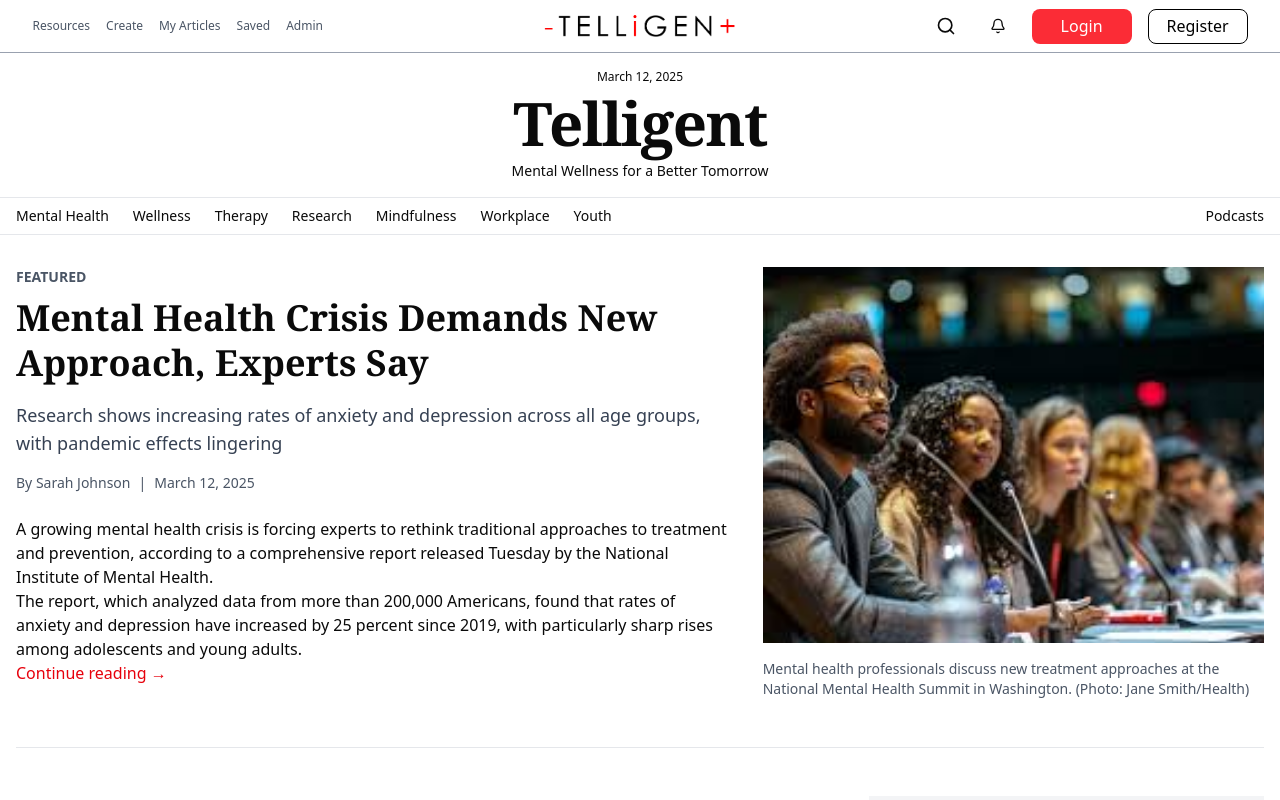
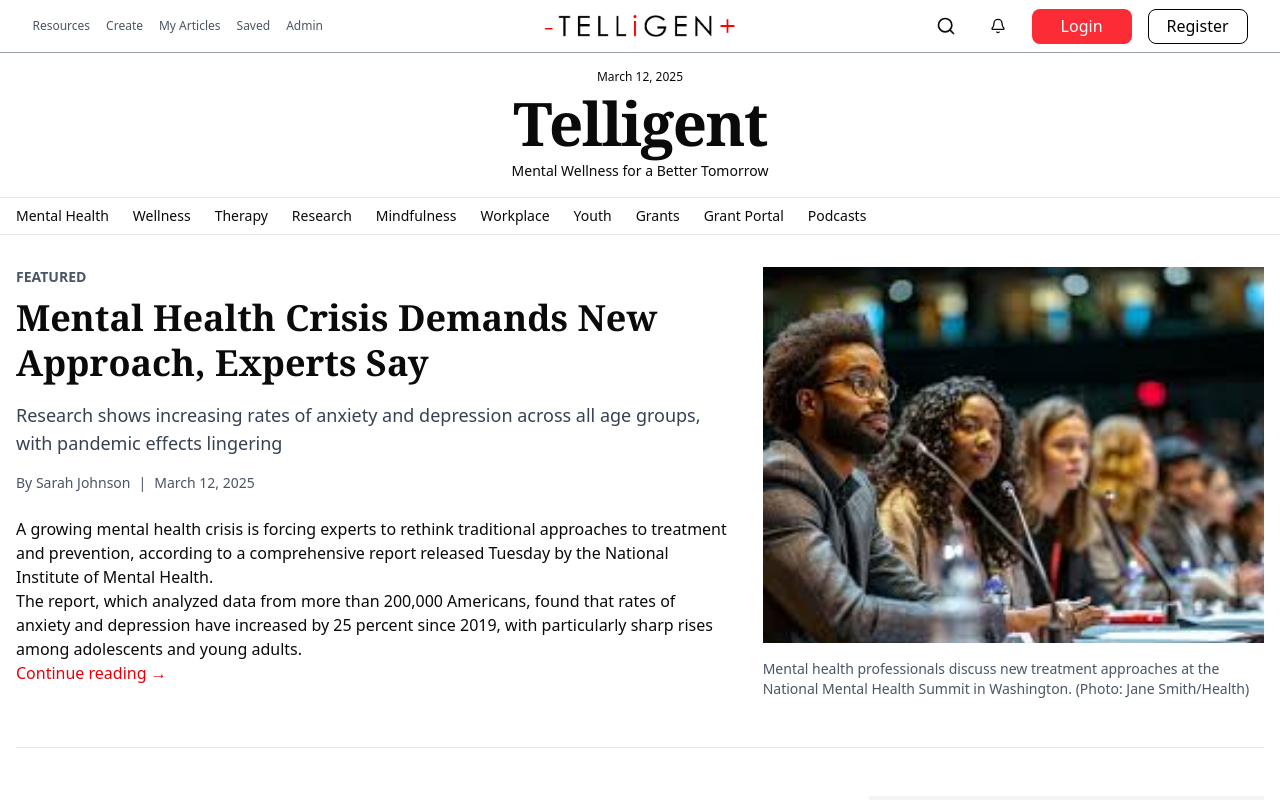
Before and after one commit to prepace/telligent, a Next.js app: page / in a window 1280 px wide. Shown: the top 800 px of the page. Built offline with nearby package versions, Linux system fonts and the light colour scheme; no server answers.

Commit message:
cleanup for demo

```diff
--- a/src/app/login/page.tsx
+++ b/src/app/login/page.tsx
@@ -44,7 +44,7 @@ export default function LoginPage() {
 					</div>
 
 					<h1 className="text-2xl font-bold text-center mb-2">
-						Login to your Health account
+						Log into Telligent.Agency
 					</h1>
 					<p className="text-center mb-6">
 						Don&apos;t have an account?{" "}
--- a/src/app/register/page.tsx
+++ b/src/app/register/page.tsx
@@ -46,10 +46,10 @@ export default function SignupPage() {
           </svg>
         </div>
 
-        <h1 className="text-2xl font-bold text-center mb-2">Register for your Health account</h1>
+        <h1 className="text-2xl font-bold text-center mb-2">Register for Telligent.Agency</h1>
         <p className="text-center mb-6">
           Already have an account?{" "}
-          <Link href="/signin" className="text-black font-semibold">
+          <Link href="/login" className="text-black font-semibold">
             Login
           </Link>
         </p>
--- a/src/components/Navigation.tsx
+++ b/src/components/Navigation.tsx
@@ -1,6 +1,4 @@
-
 export default function Navigation() {
-
 	return (
 		<div className="border-b border-gray-200 py-2 hidden md:block">
 			<div className="container mx-auto px-4">
@@ -13,12 +11,13 @@ export default function Navigation() {
 						<span>Mindfulness</span>
 						<span>Workplace</span>
 						<span>Youth</span>
+						<span>Grants</span>
+						<span>Grant Portal</span>
+						<span>Podcasts</span>
 					</div>
-          <div>
-            <span>Podcasts</span>
+					<div></div>
 				</div>
 			</div>
 		</div>
-    </div>
-  )
+	);
 }
--- a/src/components/WellnessGuide.tsx
+++ b/src/components/WellnessGuide.tsx
@@ -1,7 +1,7 @@
 
 import Image from "next/image"
 import Image04 from "../../public/image04.jpeg"
-import { Link } from "lucide-react"
+import Link from "next/link"
 
 export default function WellnessGuide() {
   return (
```
Lines whose indentation alone changed are shown as unchanged.
